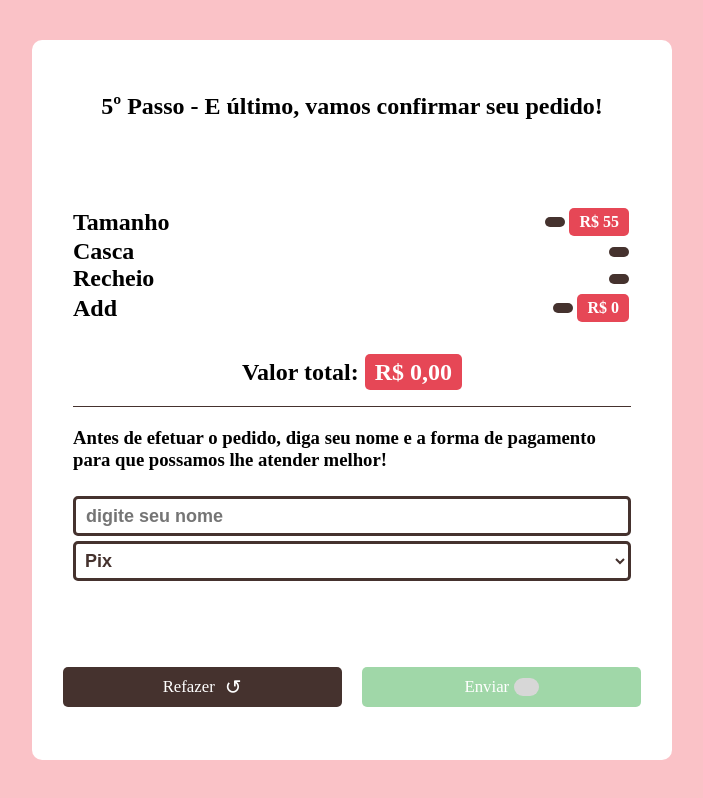
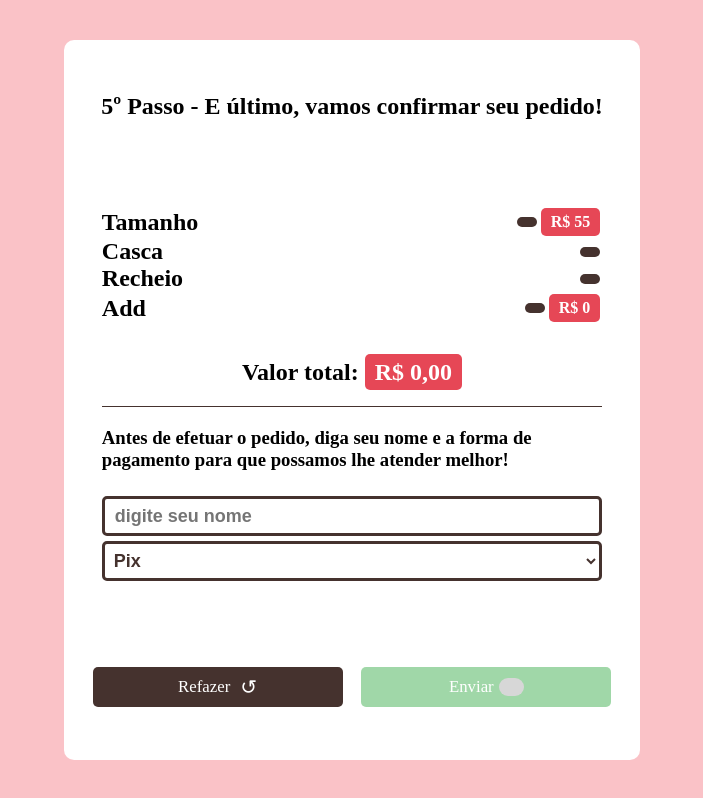
Before and after one commit to kelvynkhrystian/gotasDeC, a React (Create React App) app: page /confirm in a window 1280 px wide. Shown: the whole page, without its empty margins (288-991 px from the left). Built offline with nearby package versions, Linux system fonts and the light colour scheme; grey boxes are pictures that could not be loaded; a web font is replaced by a local one.

Commit message:
style-pc

```diff
--- a/src/styles/order2Styles.js
+++ b/src/styles/order2Styles.js
@@ -117,6 +117,7 @@ export const Order2Styles = styled.main`
 
 
   @media (min-width:600px) {
+    height: 70%;
     width: 60%;
   }
 `;
--- a/src/styles/order3Styles.js
+++ b/src/styles/order3Styles.js
@@ -117,6 +117,7 @@ export const Order3Styles = styled.main`
 
 
   @media (min-width:600px) {
-    width: 60%;
+    height: 70%;
+    width: 80%;
   }
 `;
--- a/src/styles/order4Styles.js
+++ b/src/styles/order4Styles.js
@@ -122,6 +122,7 @@ export const Order4Styles = styled.main`
 
 
   @media (min-width:600px) {
+    height: 80%;
     width: 60%;
   }
 `;
--- a/src/styles/orderConfirmStyles.js
+++ b/src/styles/orderConfirmStyles.js
@@ -204,6 +204,6 @@ export const OrderConfirmStyles = styled.main`
   }
 
   @media (min-width:600px) {
-    width: 50%;
+    width: 45%;
   }
 `;
--- a/src/styles/orderStyles.js
+++ b/src/styles/orderStyles.js
@@ -117,7 +117,7 @@ export const OrderStyles = styled.main`
 
 
   @media (min-width:600px) {
-
+    height: 70%;
     width: 60%;
   }
 `;
```
